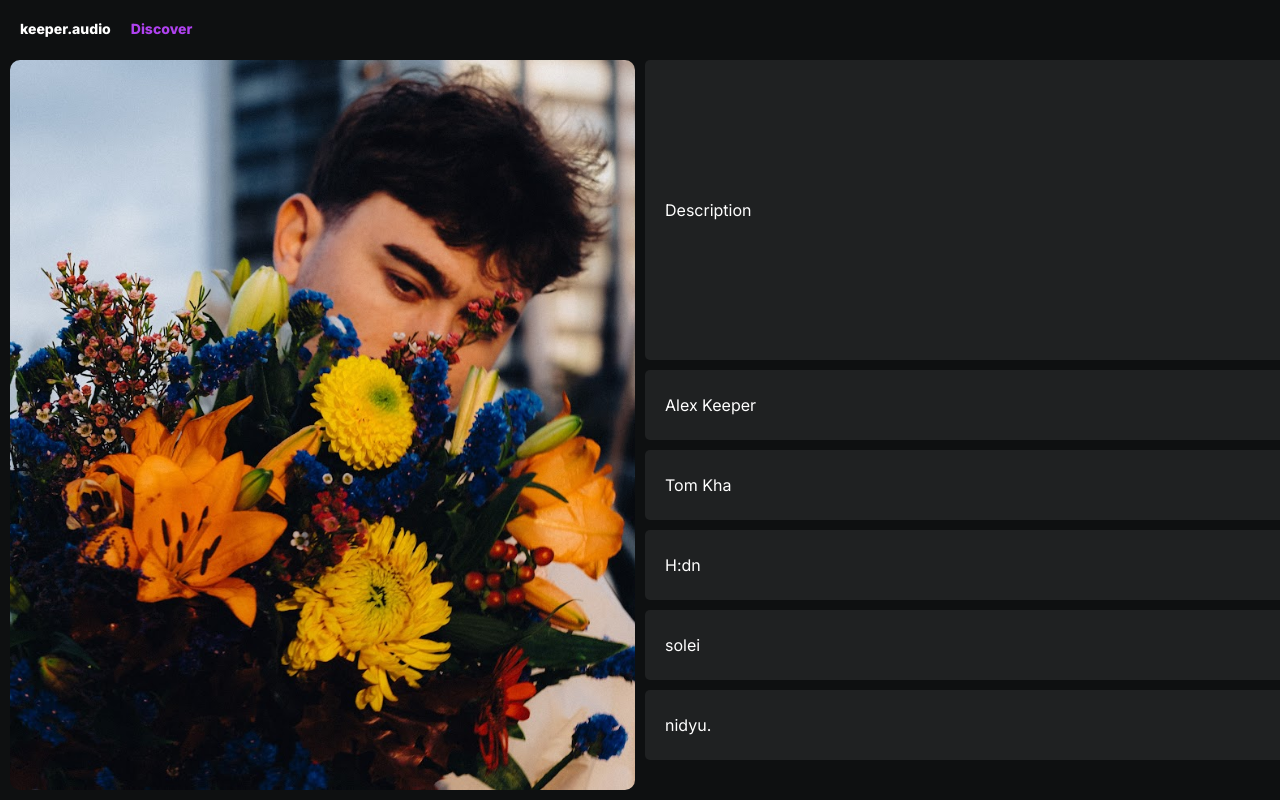
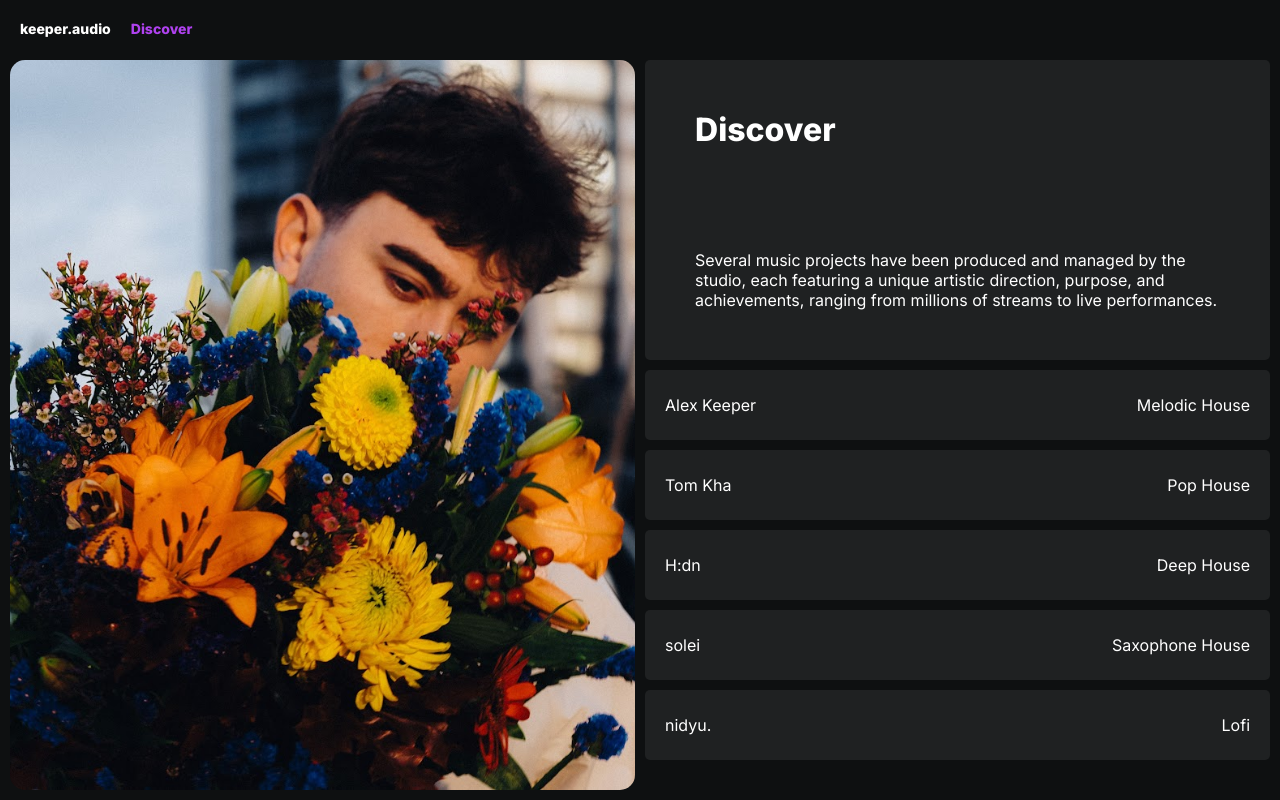
Before and after one commit to algpy99/keeperaudio, a plain HTML site: page discover.html in a window 1280 px wide. Drawn offline with Linux system fonts and the light colour scheme.

Commit message:
added music genres

```diff
--- a/discover.html
+++ b/discover.html
@@ -19,12 +19,30 @@
     </div>
     <!-- Right Box -->
     <div class="right-box">
-      <div class="box" data-image="images/ak-pp.jpg">Description</div>
-      <div class="box" data-image="images/ak-pp.jpg">Alex Keeper</div>
-      <div class="box" data-image="images/tk-pp.jpg">Tom Kha</div>
-      <div class="box" data-image="images/hidn-pp.jpg">H:dn</div>
-      <div class="box" data-image="images/solei-pp.jpg">solei</div>
-      <div class="box" data-image="images/nidyu-pp.jpg">nidyu.</div>
+      <div class="box" data-image="images/ak-pp.jpg">
+        <h1>Discover</h1>
+        <p>Several music projects have been produced and managed by the studio, each featuring a unique artistic direction, purpose, and achievements, ranging from millions of streams to live performances.</p>
+      </div>
+      <div class="box" data-image="images/ak-pp.jpg">
+        <span class="p1">Alex Keeper</span>
+        <span class="p2">Melodic House</span> <!-- Positioned to the right -->
+      </div>
+      <div class="box" data-image="images/tk-pp.jpg">
+        <span class="p1">Tom Kha</span>
+        <span class="p2">Pop House</span> <!-- Positioned to the right -->
+      </div>
+      <div class="box" data-image="images/hidn-pp.jpg">
+        <span class="p1">H:dn</span>
+        <span class="p2">Deep House</span> <!-- Positioned to the right -->
+      </div>
+      <div class="box" data-image="images/solei-pp.jpg">
+        <span class="p1">solei</span>
+        <span class="p2">Saxophone House</span> <!-- Positioned to the right -->
+      </div>
+      <div class="box" data-image="images/nidyu-pp.jpg">
+        <span class="p1">nidyu.</span>
+        <span class="p2">Lofi</span> <!-- Positioned to the right -->
+      </div>
     </div>
   </div>
 
--- a/styles.css
+++ b/styles.css
@@ -104,7 +104,7 @@ body {
 .right-box {
   width: 50%;
   padding: 0px;
-  border-radius: 10px;
+  border-radius: 15px;
   color: white;
   display: flex;
   flex-direction: column;
@@ -117,7 +117,7 @@ body {
   width: 100%;
   height: 100%;
   object-fit: cover;
-  border-radius: 10px;
+  border-radius: 15px;
   position: absolute;
   top: 0;
   left: 0;
@@ -135,17 +135,51 @@ body {
 
 .right-box .box {
   background-color: #1F2122;
-  width: 100%; /* Ensure each small box takes the full width */
+  width: 100%;
   height: 70px;
   margin-bottom: 10px;
   border-radius: 5px;
   display: flex;
   align-items: center;
-  padding: 0 20px;
   color: white;
-  cursor: pointer; /* Show pointer on hover */
 }
 
 .right-box .box:first-child {
   height: 300px; /* Make the first box larger */
+  display: flex; /* Keep using flexbox for layout */
+  justify-content: flex-start; /* Align text to the left */
+  align-items: flex-start; /* Align text to the top */
+  position: relative; /* Set position relative for absolute positioning of text */
 }
+
+.right-box .box:first-child h1 {
+  font-size: 2rem;
+  position: absolute; /* Absolute positioning for the "Discover" text */
+  top: 0; /* Align at the top of the box */
+  left: 0; /* Align to the left of the box */
+  margin: 50px; /* Remove any default margin */
+}
+
+.right-box .box:first-child p {
+  font-size: 1rem;
+  position: absolute; /* Absolute positioning for the "Discover" text */
+  bottom: 0; /* Align at the top of the box */
+  left: 0; /* Align to the left of the box */
+  margin: 50px; /* Remove any default margin */
+}
+
+.right-box .box .p1 {
+  font-size: 1rem;
+  margin: 20px; /* Remove any default margin */
+}
+
+.right-box .box .p2 {
+  font-size: 1rem;
+  margin: 20px; /* Remove any default margin */
+  margin-left: auto;
+}
+
+/* Hover effect for all boxes except the first one */
+.right-box .box:not(:first-child):hover {
+  color: #B042F0; /* Change text color to purple */
+}
```
Also changed, not shown: index.html (+1 -0 lines), images/logo.png (added).
